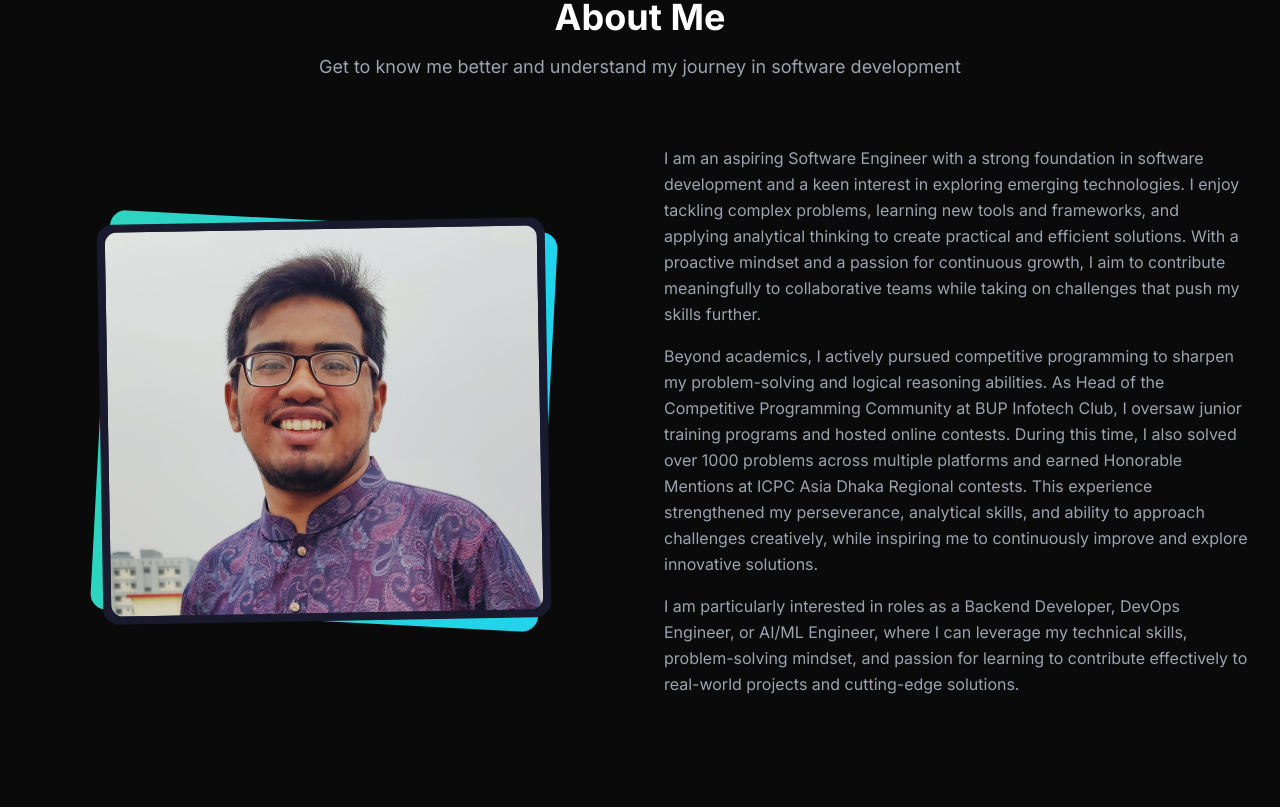
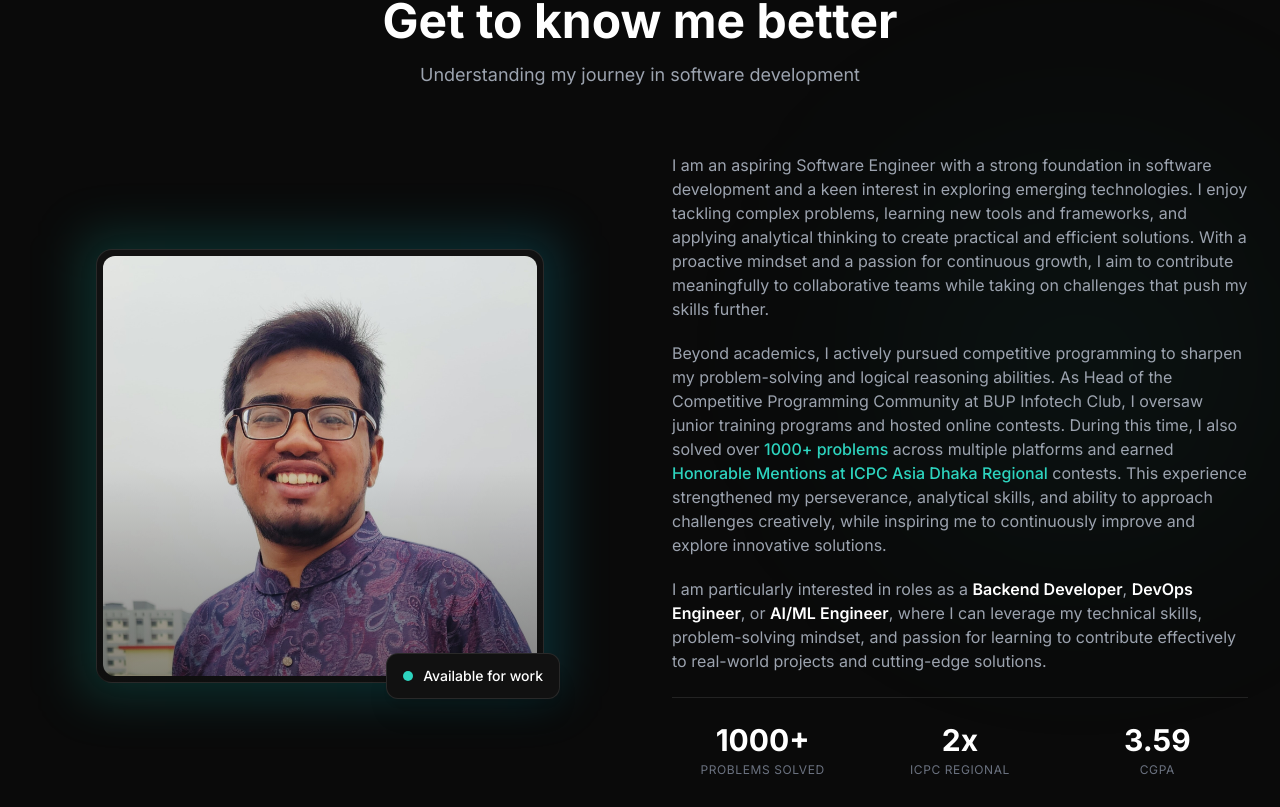
Before and after one commit to Utchash007/My-Portfolio, a React (Vite) app: page / in a window 1280 px wide. Shown: the part 973-1780 px from the top of the page. Built offline with nearby package versions, Linux system fonts and the light colour scheme.

Commit message:
UI Update

```diff
--- a/src/components/About.tsx
+++ b/src/components/About.tsx
@@ -3,8 +3,14 @@ import DecryptedText from '../utils/DecryptedText/DecryptedText';
 
 const About: React.FC = () => {
   return (
-    <section id="about" className="section-padding bg-dark-900">
-      <div className="container-custom">
+    <section id="about" className="section-padding bg-dark-900 relative overflow-hidden">
+      {/* Top gradient border line */}
+      <div className="absolute top-0 left-0 w-full h-px bg-gradient-to-r from-transparent via-white/10 to-transparent" />
+
+      {/* Right-side teal glow */}
+      <div className="absolute top-1/2 right-0 w-[400px] h-[400px] bg-primary-500/5 rounded-full blur-[120px] -translate-y-1/2 pointer-events-none" />
+
+      <div className="container-custom relative z-10">
         <motion.div
           initial={{ opacity: 0, y: 20 }}
           whileInView={{ opacity: 1, y: 0 }}
@@ -12,10 +18,10 @@ const About: React.FC = () => {
           viewport={{ once: true }}
           className="text-center mb-16"
         >
-          <span className="section-badge">About</span>
-          <h2 className="text-3xl sm:text-4xl font-bold text-white mb-4">
+          <span className="section-badge">About Me</span>
+          <h2 className="text-3xl sm:text-4xl lg:text-5xl font-bold text-white mb-4">
             <DecryptedText
-              text="About Me"
+              text="Get to know me better"
               speed={100}
               maxIterations={10}
               characters="ABCD1234!?"
@@ -23,15 +29,13 @@ const About: React.FC = () => {
               parentClassName="all-letters"
               encryptedClassName="encrypted"
             />
-
           </h2>
-          <p className="text-lg text-gray-400 max-w-2xl mx-auto">
-
-            Get to know me better and understand my journey in software development
+          <p className="text-base sm:text-lg text-gray-400 max-w-2xl mx-auto">
+            Understanding my journey in software development
           </p>
         </motion.div>
 
-        <div className="grid lg:grid-cols-2 gap-12 items-center">
+        <div className="grid lg:grid-cols-2 gap-12 lg:gap-16 items-center">
           {/* Profile Image */}
           <motion.div
             initial={{ opacity: 0, x: -20 }}
@@ -41,16 +45,30 @@ const About: React.FC = () => {
             className="relative"
           >
             <div className="relative w-full max-w-md mx-auto">
-              <div className="absolute inset-0 bg-gradient-to-r from-primary-400 to-cyan-400 rounded-2xl transform rotate-3"></div>
-              <div className="relative bg-white dark:bg-dark-700 rounded-2xl p-2 transform -rotate-1">
+              {/* Outer glow */}
+              <div className="absolute -inset-4 bg-gradient-to-r from-primary-500/20 to-cyan-500/20 rounded-2xl blur-xl" />
+
+              {/* Image frame */}
+              <div className="relative bg-[#111] rounded-2xl p-1.5 border border-white/10">
                 <img
                   src="/profile.jpg"
                   alt="Shariar Hasan"
-                  className="w-full h-96 object-cover rounded-xl"
+                  className="w-full h-[420px] object-cover object-top rounded-xl"
                   onError={(e: React.SyntheticEvent<HTMLImageElement, Event>) => {
-                    e.currentTarget.src = 'https://via.placeholder.com/400x500/3B82F6/FFFFFF?text=Shariar+Hasan';
+                    e.currentTarget.src = 'https://via.placeholder.com/400x500/0a0a0a/14b8a6?text=Shariar+Hasan';
                   }}
                 />
+                {/* Bottom gradient overlay */}
+                <div className="absolute inset-0 rounded-xl bg-gradient-to-t from-[#0A0A0A] via-transparent to-transparent opacity-40 pointer-events-none" />
+              </div>
+
+              {/* Status badge */}
+              <div className="absolute -bottom-4 -right-4 bg-[#111] border border-white/10 rounded-xl px-4 py-3 shadow-xl flex items-center gap-2.5">
+                <span className="relative flex h-2.5 w-2.5">
+                  <span className="animate-ping absolute inline-flex h-full w-full rounded-full bg-primary-400 opacity-75" />
+                  <span className="relative inline-flex rounded-full h-2.5 w-2.5 bg-primary-400" />
+                </span>
+                <span className="text-white font-medium text-sm">Available for work</span>
               </div>
             </div>
           </motion.div>
@@ -63,29 +81,40 @@ const About: React.FC = () => {
             viewport={{ once: true }}
             className="space-y-6"
           >
-            <div>
-
-              <p className="text-gray-400 leading-relaxed mb-4">
+            <div className="space-y-5 text-gray-400 leading-relaxed text-sm sm:text-base">
+              <p>
                 I am an aspiring Software Engineer with a strong foundation in software development and a keen interest in exploring emerging technologies.
                 I enjoy tackling complex problems, learning new tools and frameworks, and applying analytical thinking to create practical and efficient solutions.
                 With a proactive mindset and a passion for continuous growth, I aim to contribute meaningfully to collaborative teams
                 while taking on challenges that push my skills further.
               </p>
-              <p className="text-gray-400 leading-relaxed mb-4">
+              <p>
                 Beyond academics, I actively pursued competitive programming to sharpen my problem-solving and logical reasoning abilities.
-                As Head of the Competitive Programming Community at BUP Infotech Club, I oversaw junior training programs and hosted online contests. During this time, I also solved over 1000 problems across multiple platforms and earned Honorable Mentions at ICPC Asia Dhaka Regional contests. This experience strengthened my perseverance, analytical skills,
+                As Head of the Competitive Programming Community at BUP Infotech Club, I oversaw junior training programs and hosted online contests. During this time, I also solved over <span className="text-primary-400 font-medium">1000+ problems</span> across multiple platforms and earned <span className="text-primary-400 font-medium">Honorable Mentions at ICPC Asia Dhaka Regional</span> contests. This experience strengthened my perseverance, analytical skills,
                 and ability to approach challenges creatively, while inspiring me to continuously improve and explore innovative solutions.
               </p>
-              <p className="text-gray-400 leading-relaxed">
-                I am particularly interested in roles as a Backend Developer, DevOps Engineer, or AI/ML Engineer,
+              <p>
+                I am particularly interested in roles as a <span className="text-white font-semibold">Backend Developer</span>, <span className="text-white font-semibold">DevOps Engineer</span>, or <span className="text-white font-semibold">AI/ML Engineer</span>,
                 where I can leverage my technical skills, problem-solving mindset,
                 and passion for learning to contribute effectively to real-world projects and cutting-edge solutions.
               </p>
             </div>
 
-
-
-
+            {/* Stats Row */}
+            <div className="grid grid-cols-3 gap-4 pt-6 border-t border-white/10">
+              <div className="text-center">
+                <h4 className="text-2xl sm:text-3xl font-bold text-white mb-1">1000+</h4>
+                <p className="text-xs text-gray-500 uppercase tracking-wider">Problems Solved</p>
+              </div>
+              <div className="text-center">
+                <h4 className="text-2xl sm:text-3xl font-bold text-white mb-1">2x</h4>
+                <p className="text-xs text-gray-500 uppercase tracking-wider">ICPC Regional</p>
+              </div>
+              <div className="text-center">
+                <h4 className="text-2xl sm:text-3xl font-bold text-white mb-1">3.59</h4>
+                <p className="text-xs text-gray-500 uppercase tracking-wider">CGPA</p>
+              </div>
+            </div>
           </motion.div>
         </div>
       </div>
```
